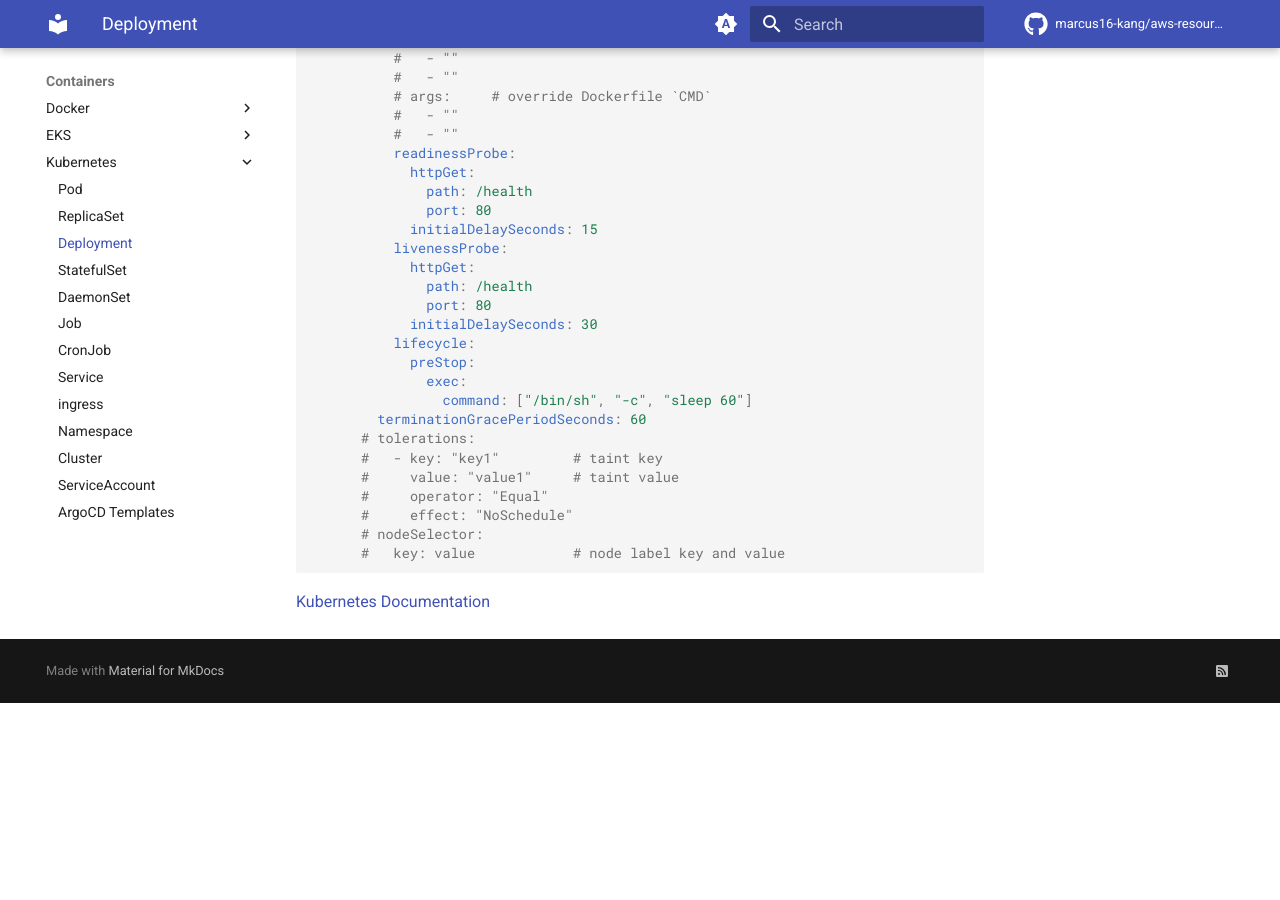
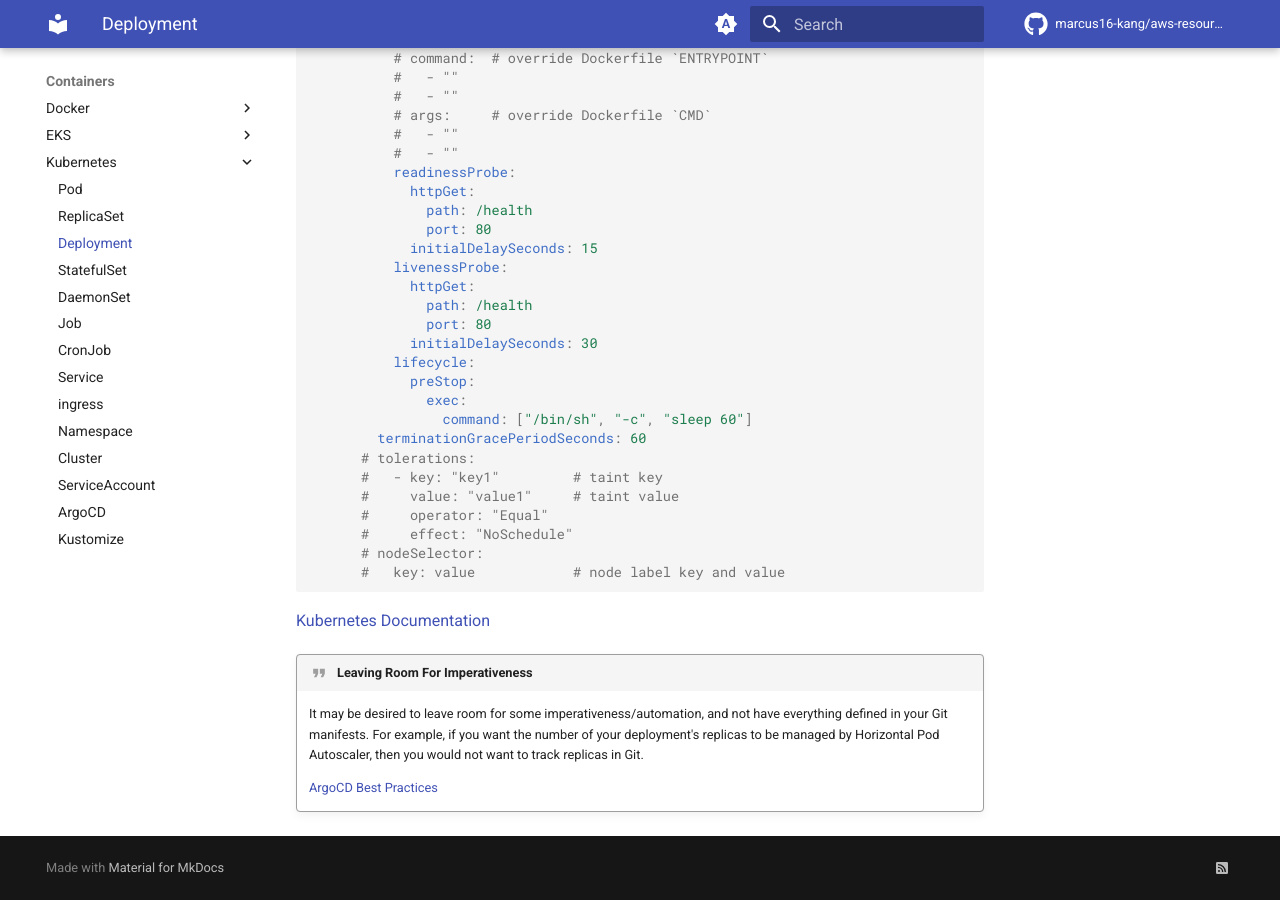
Before and after one commit to dev-sjlee/aws-resources-example, an MkDocs documentation site: the page built from docs/Containers/Kubernetes/03-deployment.md, in a window 1280 px wide and 900 px high, scrolled down 839 px. Built offline with MkDocs 1.6.1 and Material for MkDocs 9.7.7, drawn with Linux system fonts in a browser that asks for light colours; comment, search, counter and statistics services are not loaded; before the commit the page ends 1542 px from its top, so only the background shows below that; some of the changed text lies outside the part shown.

Commit message:
Add kubernetes-14 (kustomize).

````diff
--- a/docs/Containers/Kubernetes/03-deployment.md
+++ b/docs/Containers/Kubernetes/03-deployment.md
@@ -9,7 +9,8 @@ metadata:
   labels:
     app: nginx
 spec:
-  replicas: 2
+  # do not include replicas in the manifests if you want replicas to be controlled by HPA
+  # replicas: 2
   selector:
     matchLabels:
       app: nginx
@@ -63,3 +64,9 @@ spec:
 ```
 
 [Kubernetes Documentation](https://kubernetes.io/ko/docs/concepts/workloads/controllers/deployment/)
+
+!!! quote "Leaving Room For Imperativeness"
+
+    It may be desired to leave room for some imperativeness/automation, and not have everything defined in your Git manifests. For example, if you want the number of your deployment's replicas to be managed by Horizontal Pod Autoscaler, then you would not want to track replicas in Git.
+
+    [ArgoCD Best Practices](https://argo-cd.readthedocs.io/en/stable/user-guide/best_practices/#leaving-room-for-imperativeness)
--- a/docs/Containers/Kubernetes/13-argocd.md
+++ b/docs/Containers/Kubernetes/13-argocd.md
@@ -1,5 +1,5 @@
 ---
-title: ArgoCD Templates
+title: ArgoCD
 description: Kubernetes manifests for deploying ArgoCD resources.
 ---
 
````
Also changed, not shown: docs/Containers/EKS/08-cluster-autoscaling.md (+3 -2 lines), docs/Containers/Kubernetes/14-kustomize.md (added, +19 -0 lines).
